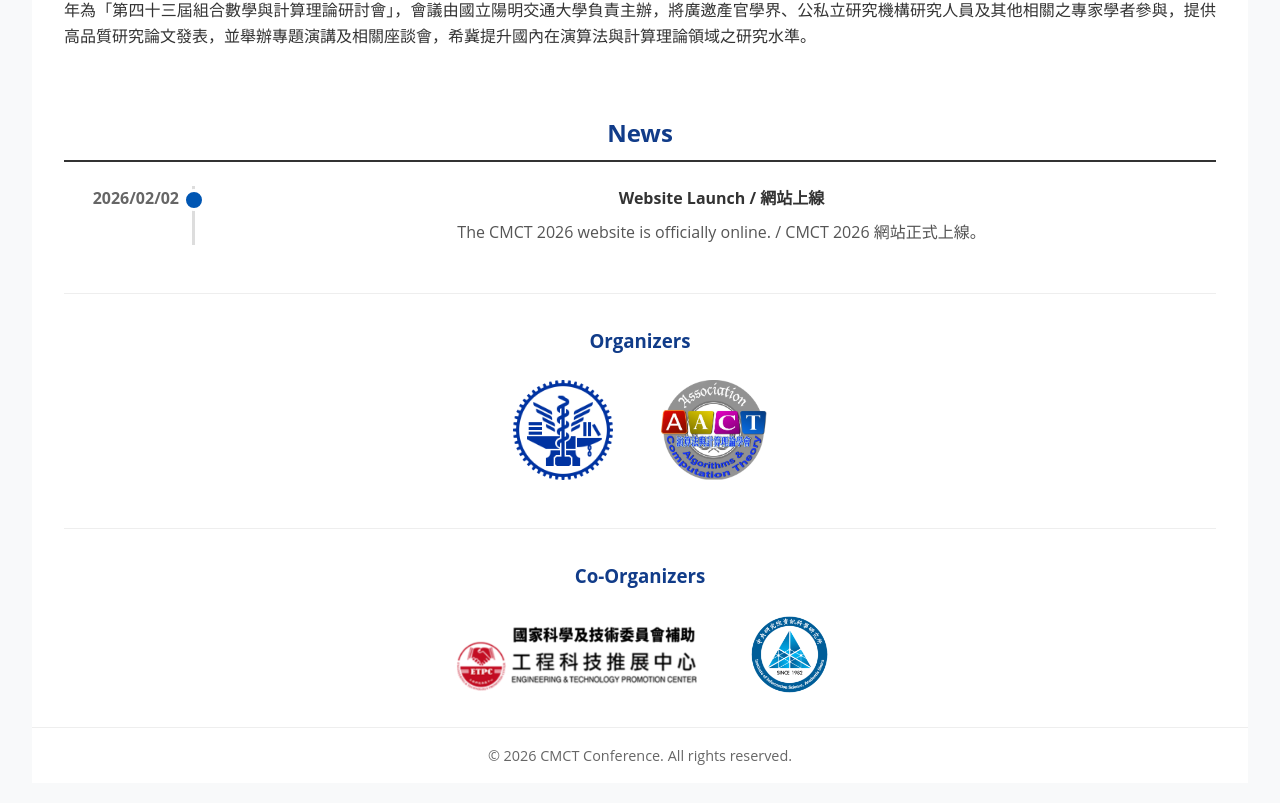
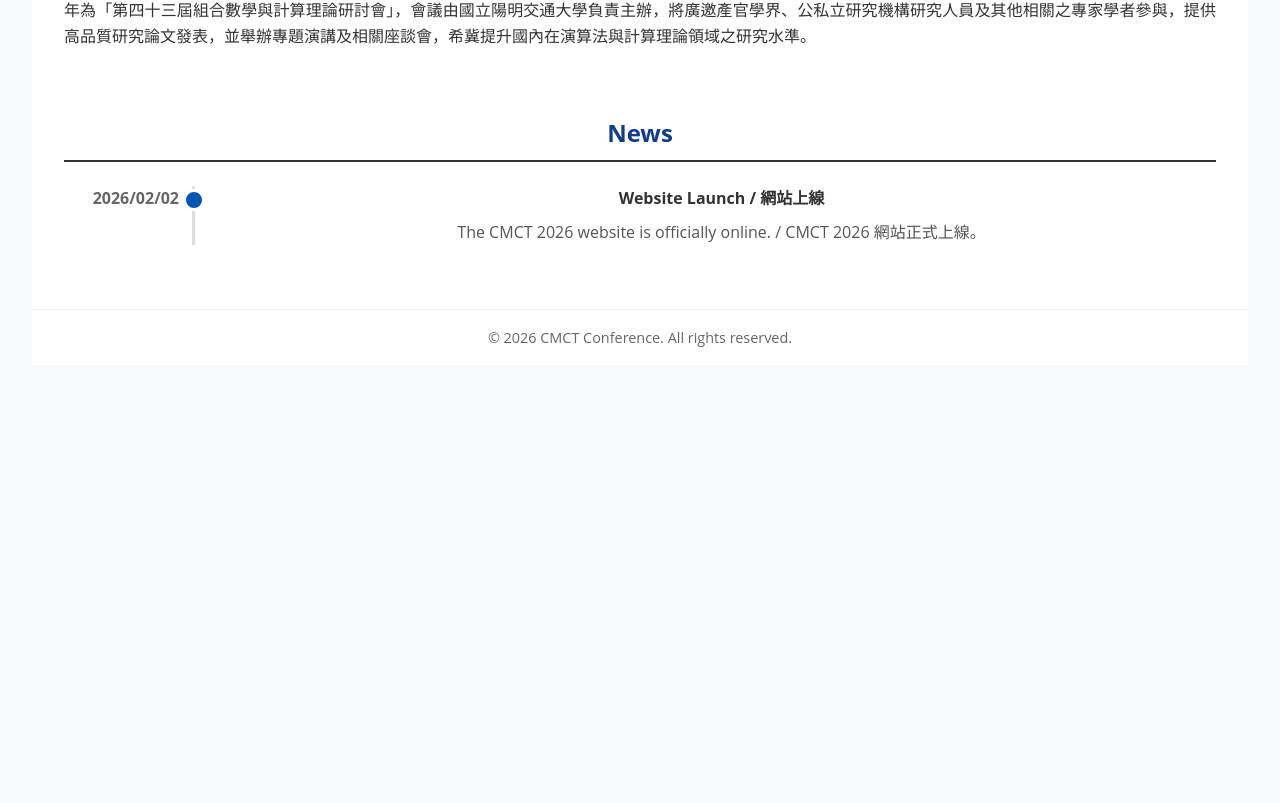
Before and after one commit to cmct-2026/cmct-2026.github.io, a React (Vite) app: page /#/ in a window 1280 px wide. Shown: the part 1110-1913 px from the top of the page. After the commit the page ends 1507 px from the top, so only its background shows below. Built offline with nearby package versions, Linux system fonts and the light colour scheme.

Commit message:
update organizer

```diff
--- a/src/pages/Home.jsx
+++ b/src/pages/Home.jsx
@@ -28,7 +28,7 @@ const Home = () => {
 
 
 
-                <h3 style={{ marginTop: '3rem', borderTop: '1px solid #eee', paddingTop: '2rem', textAlign: 'center' }}>Organizers</h3>
+                {/* <h3 style={{ marginTop: '3rem', borderTop: '1px solid #eee', paddingTop: '2rem', textAlign: 'center' }}>Organizers</h3>
                 <div style={{ display: 'flex', gap: '3rem', alignItems: 'center', justifyContent: 'center', flexWrap: 'wrap', marginTop: '1.5rem' }}>
                     <img src={organizer1} alt="Organizer 1" style={{ height: '100px', objectFit: 'contain' }} />
                     <img src={organizer2} alt="Organizer 2" style={{ height: '100px', objectFit: 'contain' }} />
@@ -38,7 +38,7 @@ const Home = () => {
                 <div style={{ display: 'flex', gap: '3rem', alignItems: 'center', justifyContent: 'center', flexWrap: 'wrap', marginTop: '1.5rem' }}>
                     <img src={coOrganizerEtpc} alt="Co-Organizer ETPC" style={{ height: '80px', objectFit: 'contain' }} />
                     <img src={coOrganizerIis} alt="Co-Organizer IIS" style={{ height: '80px', objectFit: 'contain' }} />
-                </div>
+                </div> */}
             </div>
         </div>
     );
```
